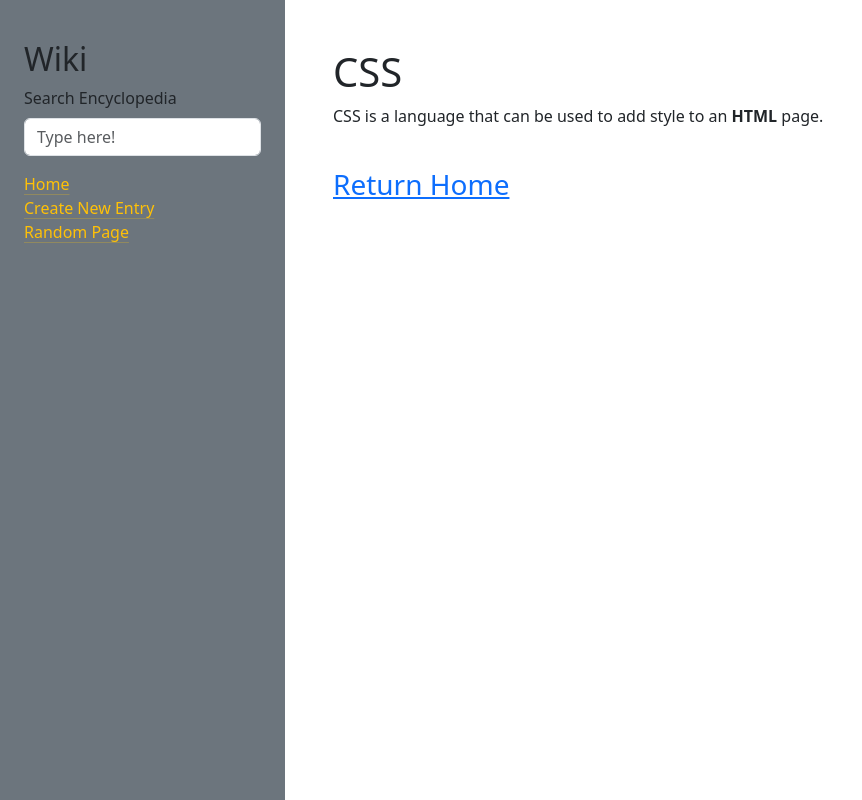
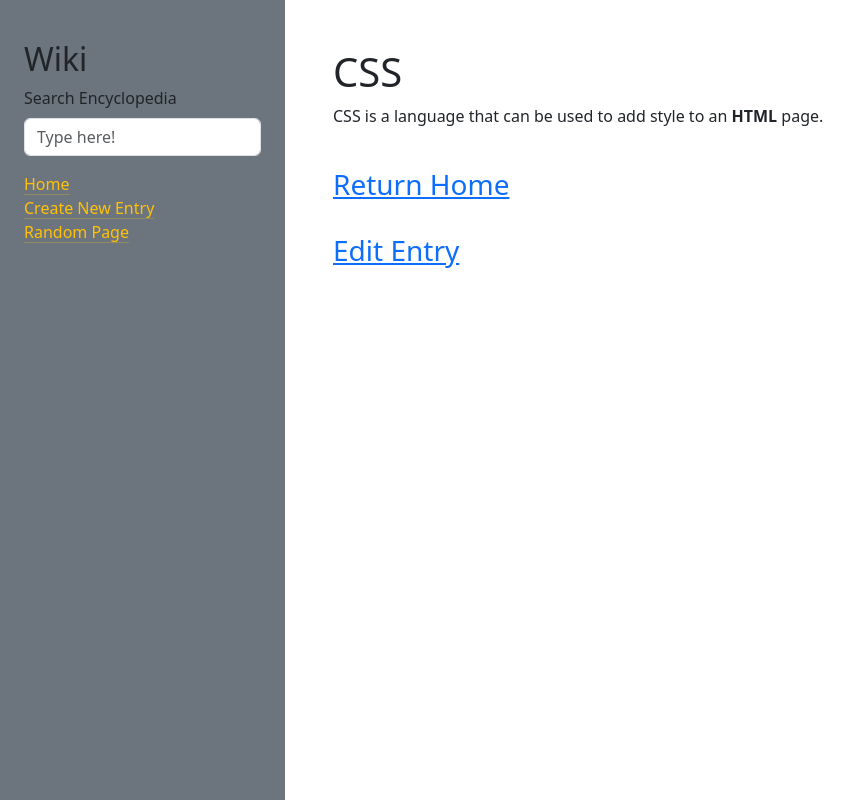
Before and after one commit to Ishmaelsealey/wiki, a Django app: page /css in a window 1280 px wide. Shown: the whole page, without its empty margins (0-862 px from the left). Run offline with Django 3.2, Linux system fonts and the light colour scheme.

Commit message:
kind of works but not really need to add urlpattern "edit/<str:title>"

```diff
--- a/encyclopedia/templates/encyclopedia/entries.html
+++ b/encyclopedia/templates/encyclopedia/entries.html
@@ -1,10 +1,12 @@
 {% extends "encyclopedia/layout.html" %}
 {% block title %}
-Encyclopedia
+{{entryTitle}}
 {% endblock %}
 
 {% block body%}
    {{ title|safe }}
    <br>
    <h3><a href="{% url 'encyclopedia:index' %}">Return Home</a></h3>
+   <br>
+   <h3><a href="{% url 'encyclopedia:edit' %}" name="{{ entryTitle }}">Edit Entry</a></h3>
 {% endblock %}
--- a/encyclopedia/templates/encyclopedia/entryExists.html
+++ b/encyclopedia/templates/encyclopedia/entryExists.html
@@ -10,6 +10,6 @@ Entry Exists!
     <br>
     <a href="{{ title }}">See entry here</a>
     <br>
-    <a href="{ url encyclopedia:index}">Return Home</a>
+    <a href="{% url encyclopedia:index %}">Return Home</a>
 
 {% endblock %}
--- a/encyclopedia/urls.py
+++ b/encyclopedia/urls.py
@@ -8,5 +8,6 @@ urlpatterns = [
     path("create", views.new, name="new"),
     path("search", views.search, name="search"),
     path("random", views.randomEntry, name="random"),
+    path("edit", views.edit, name="edit"),
     path("<str:title>", views.entry, name="entry"),
 ]
--- a/encyclopedia/views.py
+++ b/encyclopedia/views.py
@@ -13,13 +13,13 @@ def index(request): # Returns a list of entries
 
 def entry(request, title):  # gets the entry
     markdowner = Markdown()
-
     # if statement required to check if the entry exists
     if util.get_entry(f"{title}") == None:
         return render(request, "encyclopedia/notFound.html")
     # this is what will render if the entry exists
     return render(request, "encyclopedia/entries.html", {
-        "title": markdowner.convert(util.get_entry(f"{title}"))
+        "title": markdowner.convert(util.get_entry(f"{title}")),
+        "entryTitle": title
     })
 
 class NewEntryForm(forms.Form): # a form to create a new entry
@@ -78,3 +78,21 @@ def search(request):
     return render(request, "encyclopedia/search.html", {
         "match_result": matchingResults
     })
+
+entryBody = util.get_entry("css")
+
+class editEntryForm(forms.Form):
+    entryText = forms.CharField(widget=forms.Textarea, label="Edit Entry", initial=f"{entryBody}")
+
+def edit(request):
+    if request.method == "POST":
+        form = editEntryForm(request.POST)
+        if form.is_valid():
+            entry = form.cleaned_data["entryText"]
+            util.save_entry("css", f"{entry}")
+            return HttpResponseRedirect(reverse("encyclopedia:css"))
+    else:
+
+        return render(request, "encyclopedia/edit.html", {
+            "form": editEntryForm()
+        })
```
Also changed, not shown: encyclopedia/templates/encyclopedia/edit.html (added, +12 -0 lines).
